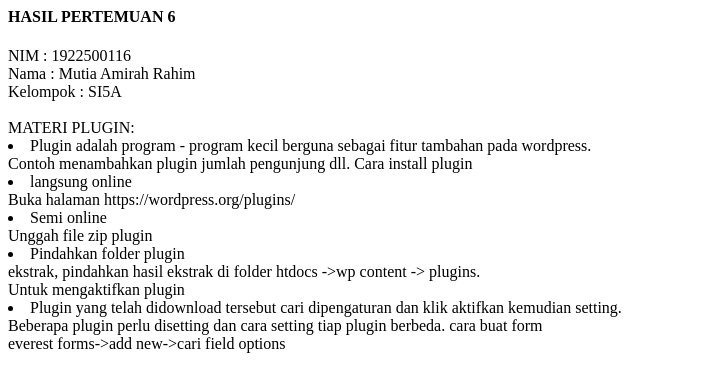
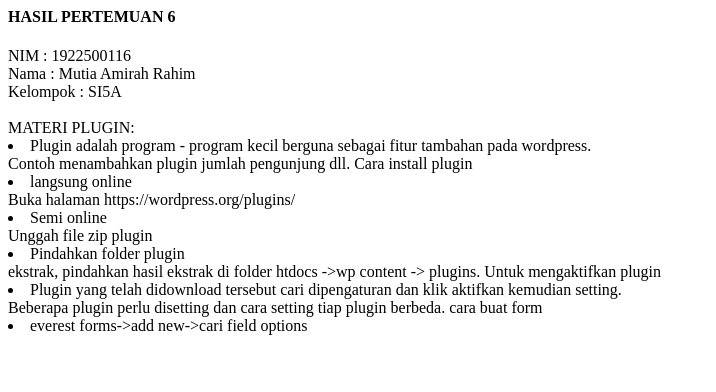
Before and after one commit to MutiaAmirahRahim/si5a2122o, a plain HTML site: page 6/index.html in a window 1280 px wide. Shown: the whole page, without its empty margins (0-716 px from the left). Drawn offline with Linux system fonts and the light colour scheme.

Commit message:
Update index.html

```diff
--- a/6/index.html
+++ b/6/index.html
@@ -11,17 +11,17 @@ Kelompok : SI5A <br>
 </ol>MATERI PLUGIN:<br>
 <li>Plugin adalah program - program kecil berguna sebagai fitur tambahan pada wordpress.</li>
 Contoh menambahkan plugin jumlah pengunjung dll.
-Cara install plugin<br>
+Cara install plugin</br>
 <li>langsung online</li>
 Buka halaman https://wordpress.org/plugins/
 <li>Semi online</li>
 Unggah file zip plugin
 <li>Pindahkan folder plugin</li>
 ekstrak, pindahkan hasil ekstrak di folder htdocs ->wp content -> plugins.
-</br>Untuk mengaktifkan plugin
+</ol>Untuk mengaktifkan plugin<br>
 <li>Plugin yang telah didownload tersebut cari dipengaturan dan klik aktifkan kemudian setting.</li>
 Beberapa plugin perlu disetting dan cara setting tiap plugin berbeda.
 </ol>cara buat form<br>
-everest forms->add new->cari field options
+<li>everest forms->add new->cari field options</li>
 </body>
 </html>
```
